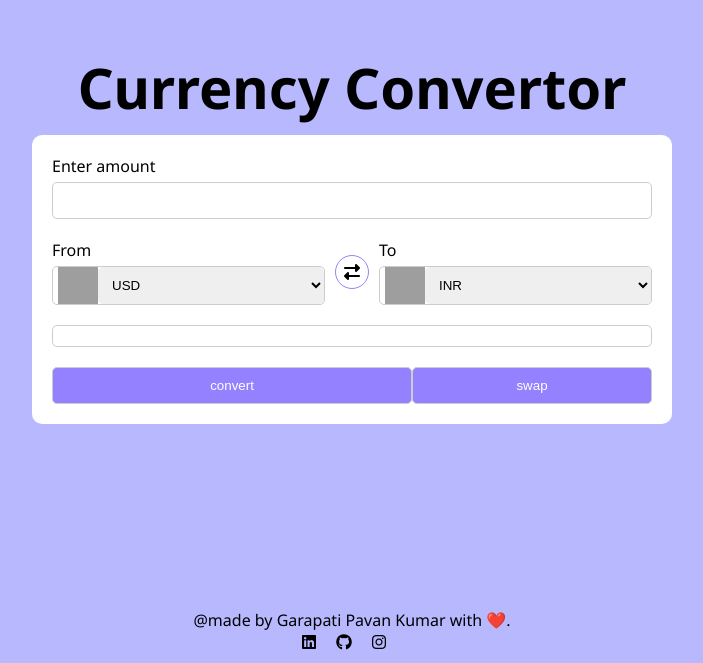
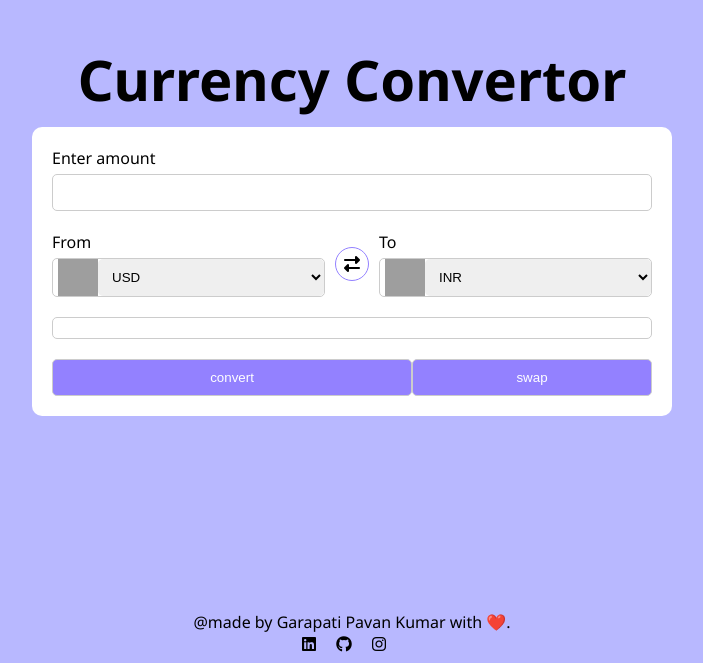
Before and after one commit to pavankumargarapati/Currency-Converter, a plain HTML site: page index.html in a window 1280 px wide. Shown: the part 137-800 px from the top of the page, without its empty margins (288-991 px from the left). Drawn offline with Linux system fonts and the light colour scheme; grey boxes are pictures that could not be loaded; a web font is replaced by a local one.

Commit message:
footer updated

```diff
--- a/style.css
+++ b/style.css
@@ -16,6 +16,7 @@ body {
     font-weight: 400;
     font-style: normal;
     font-variation-settings: "wdth" 100;
+    background-color: var(--primary-color);
 }
 
 main {
@@ -23,8 +24,7 @@ main {
     align-items: center;
     justify-content: center;
     flex-direction: column;
-    height: 92vh;
-    background-color: var(--primary-color);
+    height: 90vh;
 }
 
 h1 {
@@ -139,19 +139,18 @@ img {
     justify-content: space-between;
 }
 
-footer {
-    position: relative;
-    bottom: 0;
+footer{
+    width:100%;
     display: flex;
     justify-content: center;
     align-items: center;
+    position: absolute;
+    bottom: 1vmin;
     flex-direction: column;
-    height: 8vh;
     text-align: center;
-    background-color: var(--primary-color);
 }
 
-.social-icons a {
+.social-icons a{
     color: black;
     margin-right: 2vmin;
 }
```
